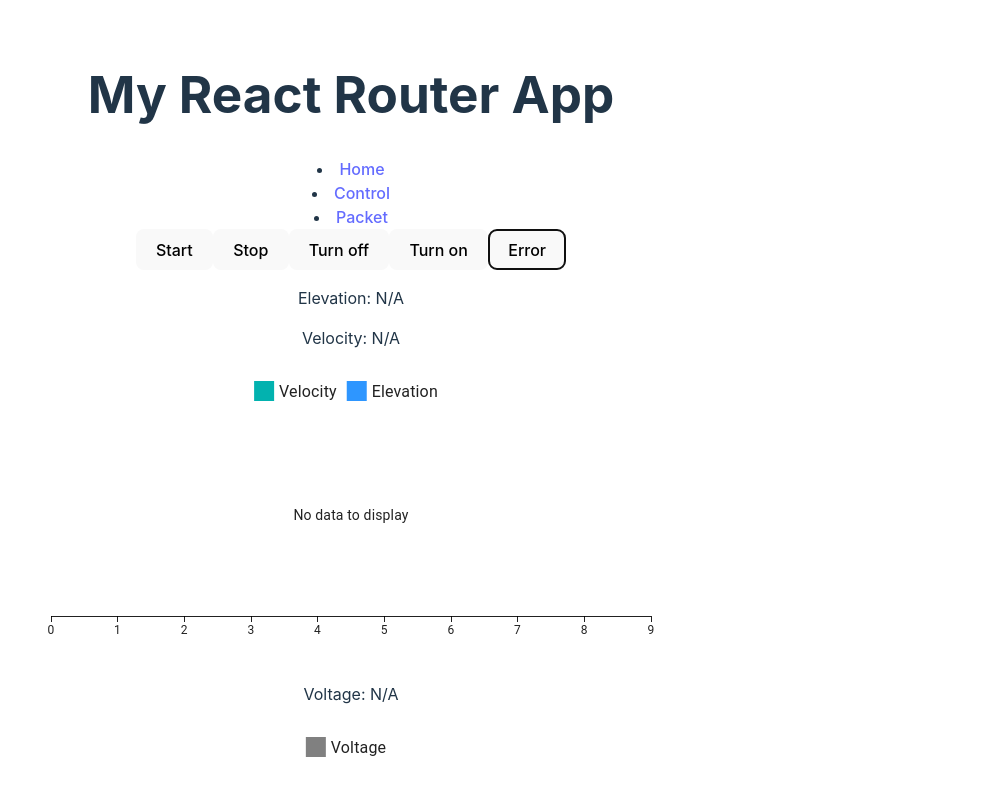
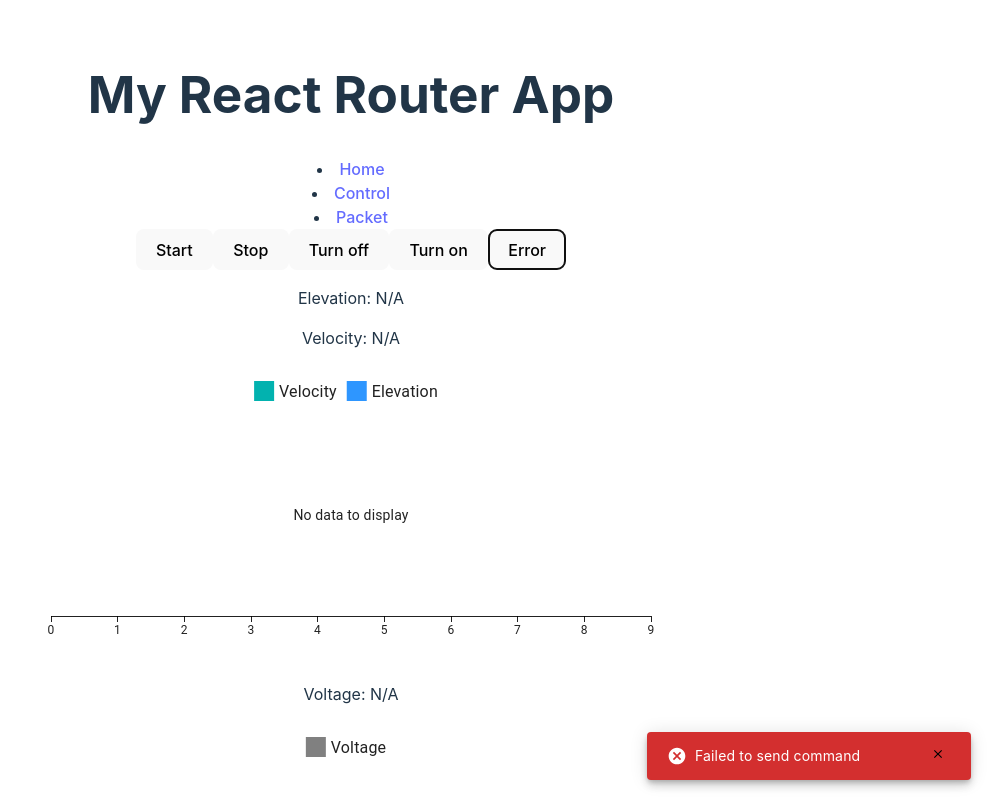
Before and after one commit to maximka76667/tc-software-final, a React (Vite) app in the folder frontend/: page /control in a window 1280 px wide. Both pictures are taken after a click on the button "Error". Shown: the top 800 px of the page, without its empty margins (289-1280 px from the left). Built offline with nearby package versions, Linux system fonts and the light colour scheme; no server answers.

Commit message:
add close button for snackbars and no hide time for error and warning snackbars

```diff
--- a/frontend/src/lib/api.ts
+++ b/frontend/src/lib/api.ts
@@ -4,6 +4,7 @@ const API_BASE_URL = "http://localhost:3001/api";
 // Sends a command to a server to be executed
 // Returns Response Promise to be handled later
 const sendCommand = async (command: string) => {
+  try {
     const res = await fetch(`${API_BASE_URL}/command`, {
       method: "POST",
       headers: {
@@ -15,6 +16,12 @@ const sendCommand = async (command: string) => {
     });
 
     return res;
+  } catch (_: unknown) {
+    return new Response(JSON.stringify({ error: "Failed to send command" }), {
+      status: 500,
+      headers: { "Content-Type": "application/json" },
+    });
+  }
 };
 
 export { sendCommand };
--- a/frontend/src/main.tsx
+++ b/frontend/src/main.tsx
@@ -2,11 +2,22 @@ import { StrictMode } from "react";
 import { createRoot } from "react-dom/client";
 import "./index.css";
 import App from "./App.tsx";
-import { SnackbarProvider } from "notistack";
+import { closeSnackbar, SnackbarProvider } from "notistack";
+import { IoMdClose } from "react-icons/io";
 
 createRoot(document.getElementById("root")!).render(
   <StrictMode>
-    <SnackbarProvider maxSnack={10}>
+    <SnackbarProvider
+      action={(snackbarId) => (
+        <button
+          style={{ backgroundColor: "transparent" }}
+          onClick={() => closeSnackbar(snackbarId)}
+        >
+          <IoMdClose />
+        </button>
+      )}
+      maxSnack={10}
+    >
       <App />
     </SnackbarProvider>
   </StrictMode>
```
Lines whose indentation alone changed are shown as unchanged.
